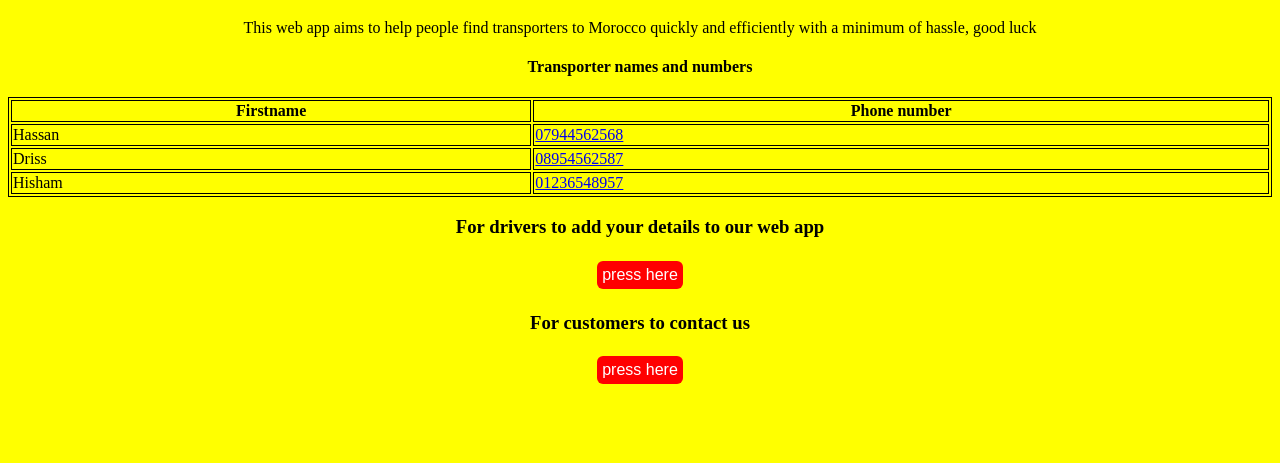
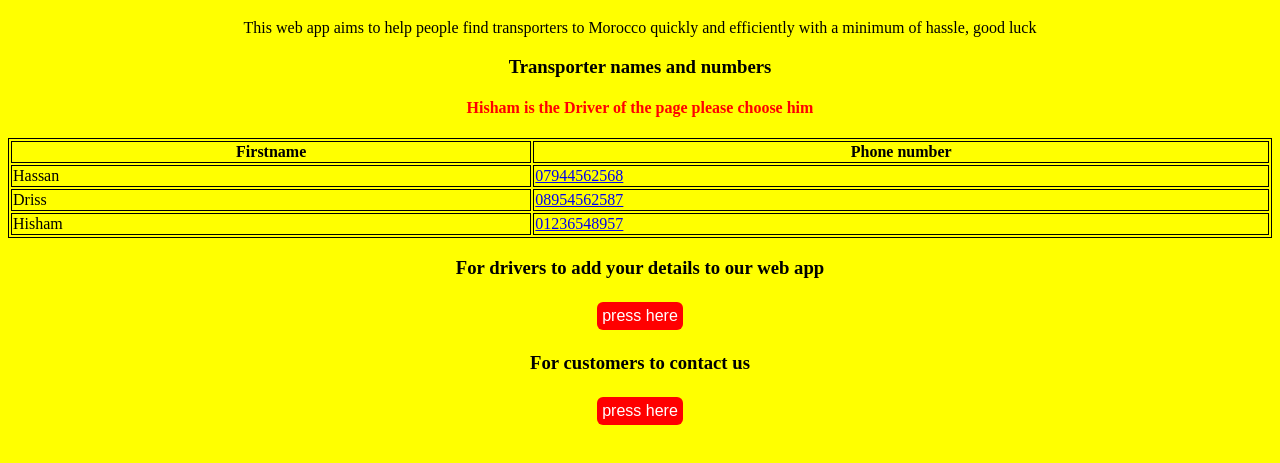
Before and after one commit to isamelb/transporter, a plain HTML site: page index.html in a window 1280 px wide. Shown: the part 241-704 px from the top of the page. Drawn offline with Linux system fonts and the light colour scheme.

Commit message:
Add files via upload

```diff
--- a/index.html
+++ b/index.html
@@ -2,6 +2,17 @@
 <html lang="en" dir="ltr">
 <meta name="viewport" content="width=device-width, initial-scale=1.0">
   <head>
+    <script type="text/javascript">
+    function range(start, end) {
+        var ans = [];
+        for (let i = start; i <= end; i++) {
+            ans.push(i);
+        }
+        return ans;
+    }
+
+    //  window.onload = random_driver();
+    </script>
     <style media="screen">
     .button {
         background-color: red;
@@ -20,6 +31,11 @@
     table, th, td {
   border: 1px solid black;
 }
+h4 {
+  color: red;
+}
+
+
 
     </style>
 
@@ -30,15 +46,13 @@
 
 
       function customer_contact(){
-        window.open("https://docs.google.com/forms/d/e/1FAIpQLSfIU3h6ChsjWJ2AtY2hFT5ENs4Q2WFn8Dhfk3EEgxoxyOBv_g/viewform?usp=sf_link")
-      }
-
+        window.open("https://docs.google.com/forms/d/e/1FAIpQLSfIU3h6ChsjWJ2AtY2hFT5ENs4Q2WFn8Dhfk3EEgxoxyOBv_g/viewform?usp=sf_link")}
 
     </script>
     <meta charset="utf-8">
     <title></title>
   </head>
-  <body style="background-color: yellow">
+  <body  onload ="random_driver()"  style="background-color: yellow">
     <div class="" align="center">
 
 
@@ -52,7 +66,9 @@ a minimum of hassle, good luck
 
 
     </p>
-      <h4>Transporter names and numbers</h4>
+      <h3>Transporter names and numbers</h3>
+      <h4 color ="red" id ="display_driver"> Lucky Transporter of the page </h4>
+
     <table style="width:100%">
   <tr>
     <th>Firstname</th>
@@ -83,5 +99,22 @@ a minimum of hassle, good luck
     <button class="button button2" onclick="customer_contact()"  type="button" name="button">press here</button>
 
       </div>
+      <script type="text/javascript">
+      function random_driver(){
+
+        var names =range(1,3);
+
+        var name = names[Math.floor(Math.random()*names.length)];
+        if (name === 1){document.getElementById("display_driver").innerHTML ="Hassan is the Driver of the page please choose him";
+      }
+      else if(name === 2){
+        document.getElementById("display_driver").innerHTML ="Driss is the Driver of the page please choose him";
+      }
+      else {document.getElementById("display_driver").innerHTML="Hisham is the Driver of the page please choose him";
+
+      }
+      }
+      </script>
+
   </body>
 </html>
```
